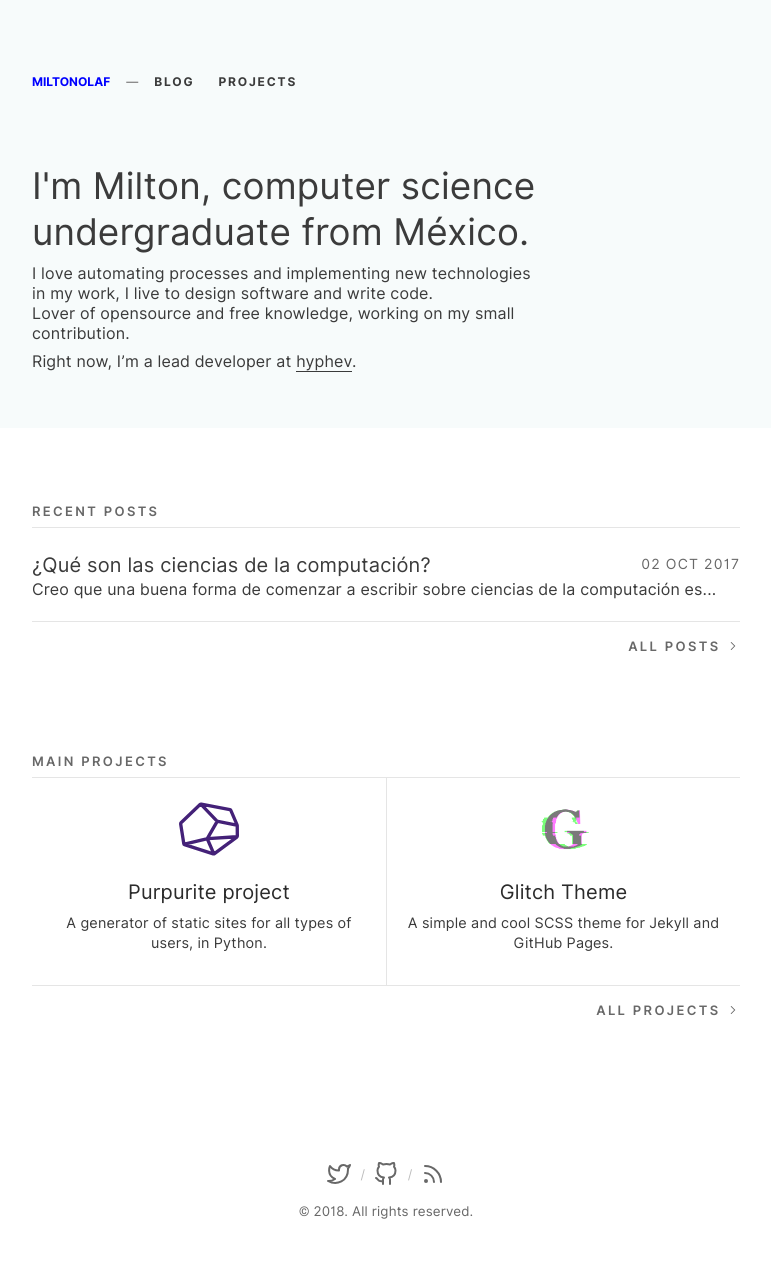
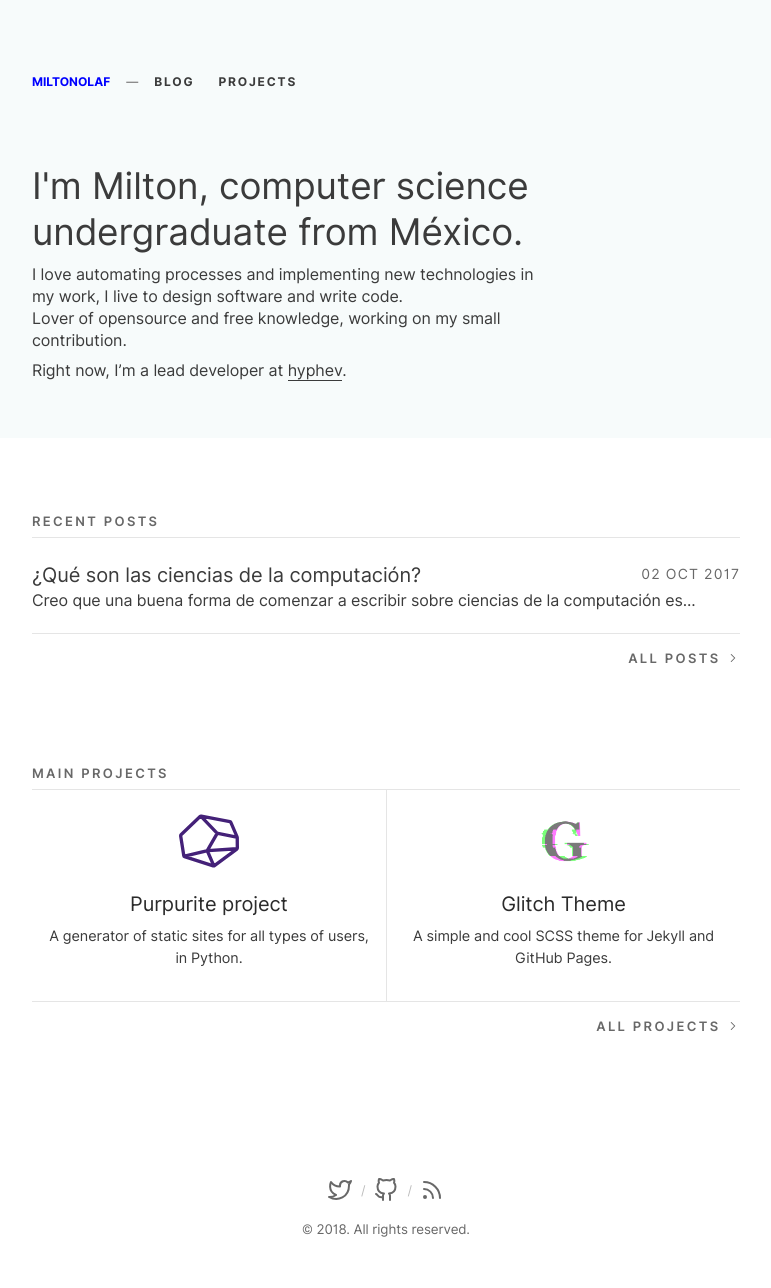
Before and after one commit to MiltonOlaf/miltonolaf.github.io, a Jekyll site: the page built from index.html, in a window 1280 px wide. Shown: the whole page, without its empty margins (254-1025 px from the left). Built offline with Jekyll 4.4.1, drawn with Linux system fonts in a browser that asks for light colours; the list of posts is cut into pages by our own code.

Commit message:
use new variables

```diff
--- a/_sass/glitch/_base.scss
+++ b/_sass/glitch/_base.scss
@@ -18,10 +18,12 @@ html {
   font-family: $root-font-family;
   font-size: $root-font-size;
   line-height: $root-line-height;
-	letter-spacing: 0.01rem;
+	letter-spacing: $root-letter-spacing;
 
   @media (min-width: $large-breakpoint) {
     font-size: $large-font-size;
+    line-height: $large-font-line-height;
+  	letter-spacing: $large-font-letter-spacing;
   }
 }
 
```
